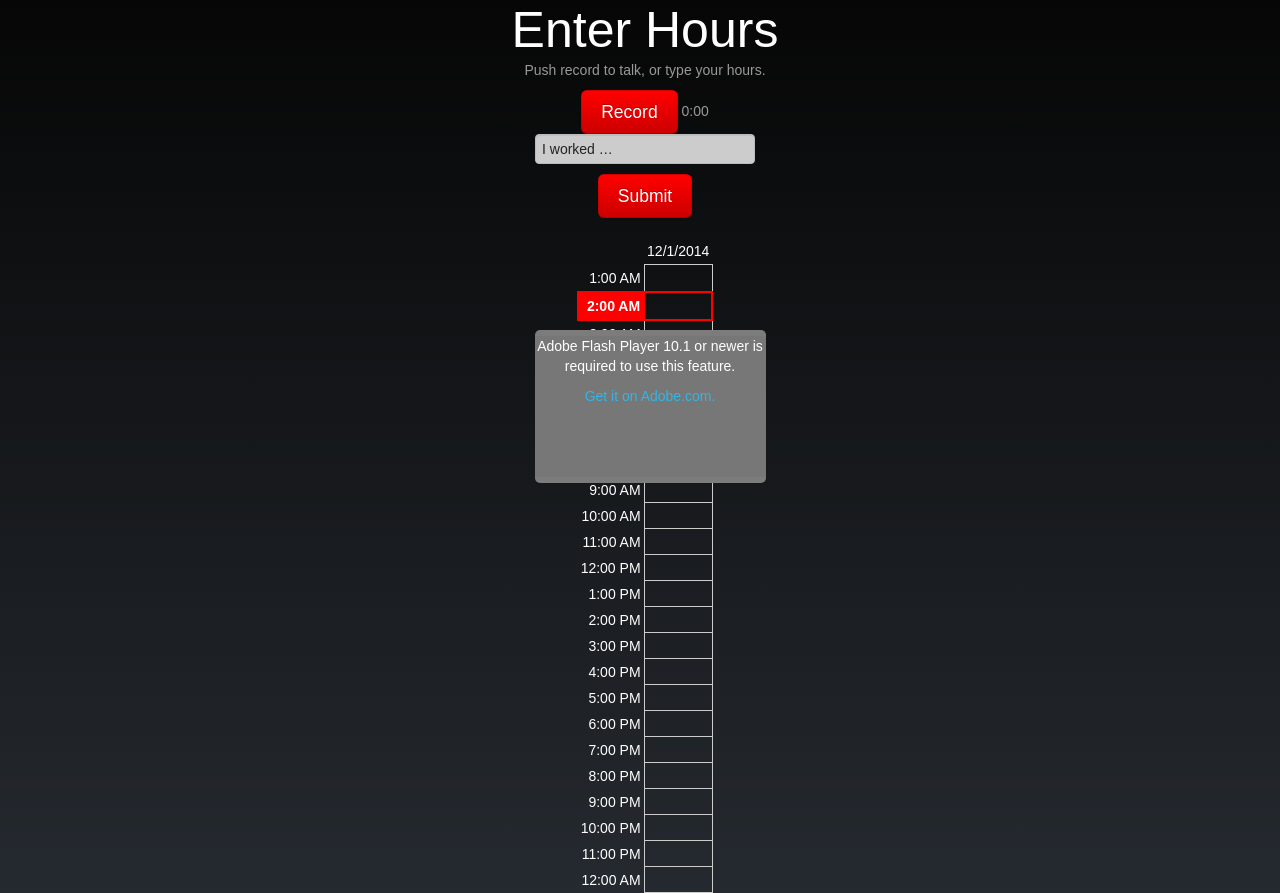
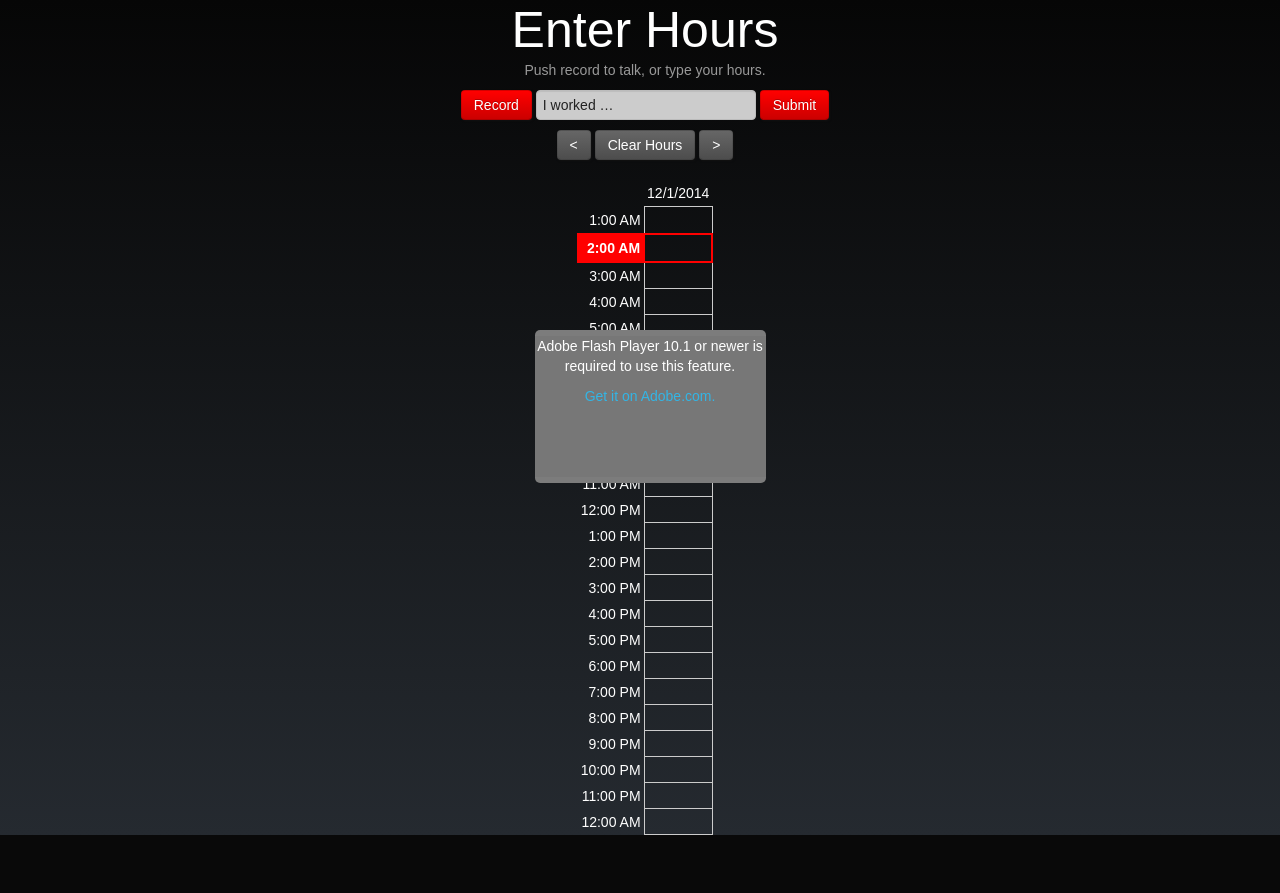
Before and after one commit to aclevine/136_timesheet, a Flask app: page / in a window 1280 px wide. After the commit the page ends 835 px from the top, so only its background shows below. Run offline with Flask 2, Linux system fonts and the light colour scheme; some libraries are stand-ins or nearby versions; some web fonts are replaced.

Commit message:
Updated pages; it looks nicer now

```diff
--- a/front_end/FileUpload/templates/base.html
+++ b/front_end/FileUpload/templates/base.html
@@ -20,6 +20,24 @@
   <link rel="stylesheet" href="{{ url_for('static', filename='css/style.css') }}">
   {% block css %}{% endblock %}
   <script src="{{ url_for('static', filename='libs/jquery/jquery-1.9.0.min.js') }}"></script>
+  <script type="text/javascript">
+  function keypress(myfield, e) {
+      var keycode;
+      if (window.event) {
+          keycode = window.event.keyCode;
+      } else if (e) {
+          keycode = e.which;
+      } else {
+          return true;
+      };
+      if (keycode == 13) {        // enter
+          myfield.submit();
+          return false;
+      } else {
+          return true
+      };
+  }
+  </script>
 </head>
 <body class="{% block body_class %}{% endblock %}">
 </div><!-- /.container -->
--- a/front_end/FileUpload/templates/home.html
+++ b/front_end/FileUpload/templates/home.html
@@ -2,29 +2,70 @@
 {% block content %}
 <div class="center">
 <h1 class="page-title">Enter Hours</h1>
-
 <p>Push record to talk, or type your hours.</p>
-
-<input id="record_button" type="button" class='btn btn-danger btn-large' value='Record'>
-<span id="time">0:00</span>
 
       <form id="user_input">
           <div align="center">
-              <input id="user_text" type="text" size="25" value="I worked …" onKeyPress="submitenter(this,event); return false;">
-              <input id="interval" type="hidden" value="T8:0:0Z/2014-T17:0:0Z">
+              <input
+                  id="record_button"
+                  type="button"
+                  class="btn btn-danger"
+                  value="Record"
+              >
+                  <span id="time"></span>
+              </input>
+              <input
+                  id="user_text"
+                  type="text"
+                  size="25"
+                  value="I worked …"
+                  onKeyPress="keypress(this,event); return false;"
+              >
+              <input
+                  id="submit_button"
+                  onClick="fillHours(); return false;"
+                  class="btn btn-danger"
+                  type="submit"
+                  value="Submit"
+              >
+              <input
+                  id="interval"
+                  type="hidden"
+                  value="T8:0:0Z/T17:0:0Z"
+              >
               <p></p>
-              <input id="submit_button" onClick="fillHours(); return false;" class="btn btn-large btn-danger" type="submit" value="Submit">
+              <input
+                  id="previous_day"
+                  onClick="previousDay(); unfillHours(); return false;"
+                  class="btn"
+                  type="button"
+                  value="<"
+                  onKeyPress="keypress(this,event); return false;"
+              >
+              <input
+                  id="clear"
+                  onClick="unfillHours(); return false;"
+                  class="btn"
+                  type="button"
+                  value="Clear Hours"
+              >
+              <input
+                  id="next_day"
+                  onClick="nextDay(); unfillHours(); return false;"
+                  class="btn"
+                  type="button"
+                  value=">"
+                  onKeyPress="keypress(this,event); return false;"
+              >
           </div>
       </form>
 </div>
 
-<div id="calendar" class="center">
-    <table id="table"></table>
-</div>
+<div id="calendar"></div>
 
 {% endblock %}
 
 {% block scripts %}
+<script src="{{ url_for('static', filename='js/record.js') }}"></script>
 <script src="{{ url_for('static', filename='js/calendar.js') }}"></script>
-<script src="{{ url_for('static', filename='js/record.js') }}"></script>
 {% endblock scripts %}
```
